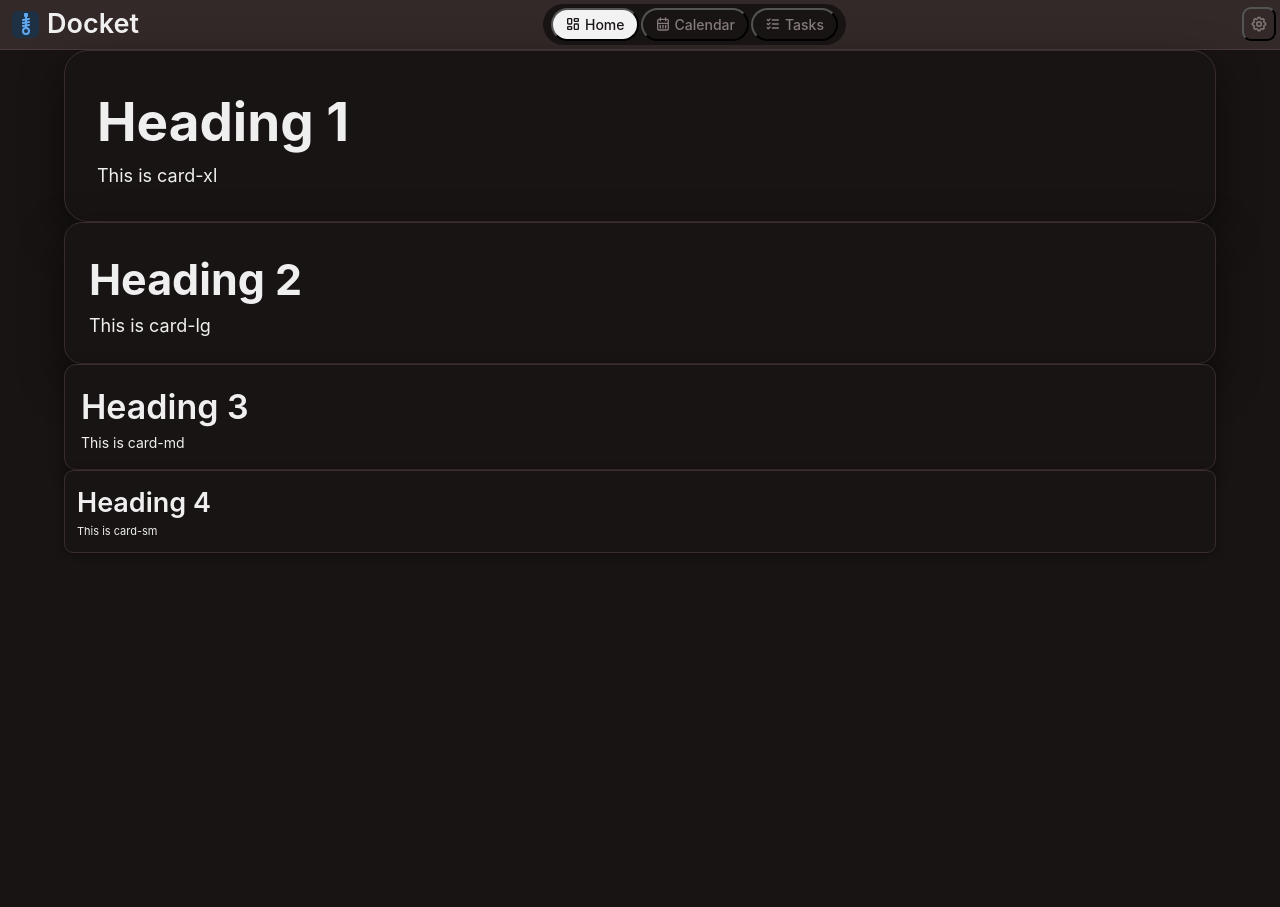
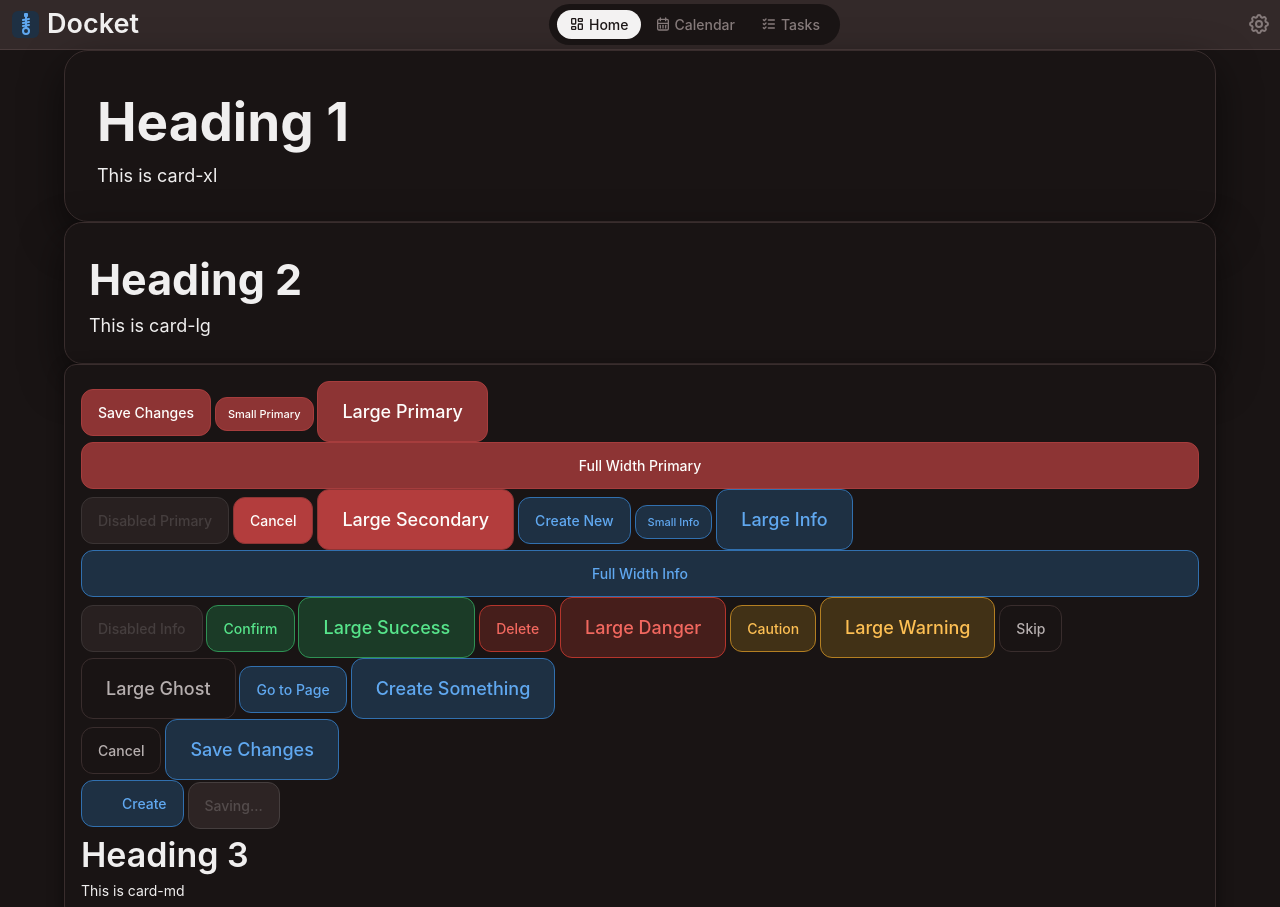
Before and after one commit to ElkanMAbraham/AI-Calender-System, a plain HTML site: page ui-playground.html in a window 1280 px wide. Shown: the top 907 px of the page. Before the commit the page ends 800 px from the top, so only its background shows below. Drawn offline with Linux system fonts and the light colour scheme; a web font is replaced by a local one.

Commit message:
IGNORE
Last PR didn't save properly

```diff
--- a/frontend/index.html
+++ b/ui-playground.html
@@ -8,10 +8,10 @@
     <link rel="preconnect" href="https://fonts.gstatic.com" crossorigin>
     <link href="https://fonts.googleapis.com/css2?family=Google+Sans+Flex:opsz,wght@6..144,1..1000&family=Google+Sans:ital,opsz,wght@0,17..18,400..700;1,17..18,400..700&family=Inter:ital,opsz,wght@0,14..32,100..900;1,14..32,100..900&display=swap" rel="stylesheet">
 
-    <link rel="stylesheet" href="styles/main.css" />
-    <link rel="stylesheet" href="styles/components.css" />
+    <link rel="stylesheet" href="frontend/styles/main.css" />
+    <link rel="stylesheet" href="frontend/styles/components.css" />
 
-    <script type="module" src="/main.js" defer></script>
+    <script type="module" src="frontend/main.js" defer></script>
 </head>
 <body>
     <nav>
@@ -30,7 +30,7 @@
             <h4>Docket</h4>
         </div>
         <div class="nav-segment">
-            <button class="nav-segment-item is-active">
+            <a class="nav-segment-item is-active">
                 <svg xmlns="http://www.w3.org/2000/svg" width="16" height="16" viewBox="0 0 24 24" fill="none" stroke="currentColor" stroke-width="2" stroke-linecap="round" stroke-linejoin="round" class="icon icon-tabler icons-tabler-outline icon-tabler-layout-dashboard">
                     <path stroke="none" d="M0 0h24v24H0z" fill="none" />
                     <path d="M5 4h4a1 1 0 0 1 1 1v6a1 1 0 0 1 -1 1h-4a1 1 0 0 1 -1 -1v-6a1 1 0 0 1 1 -1" />
@@ -39,8 +39,8 @@
                     <path d="M15 4h4a1 1 0 0 1 1 1v2a1 1 0 0 1 -1 1h-4a1 1 0 0 1 -1 -1v-2a1 1 0 0 1 1 -1" />
                 </svg>
                 Home
-            </button>
-            <button class="nav-segment-item">
+            </a>
+            <a class="nav-segment-item">
                 <svg xmlns="http://www.w3.org/2000/svg" width="16" height="16" viewBox="0 0 24 24" fill="none" stroke="currentColor" stroke-width="2" stroke-linecap="round" stroke-linejoin="round" class="icon icon-tabler icons-tabler-outline icon-tabler-calendar-month">
                     <path stroke="none" d="M0 0h24v24H0z" fill="none" />
                     <path d="M4 7a2 2 0 0 1 2 -2h12a2 2 0 0 1 2 2v12a2 2 0 0 1 -2 2h-12a2 2 0 0 1 -2 -2v-12" />
@@ -52,8 +52,8 @@
                     <path d="M16 14v4" />
                 </svg>
                 Calendar
-            </button>
-            <button class="nav-segment-item">
+            </a>
+            <a class="nav-segment-item">
                 <svg xmlns="http://www.w3.org/2000/svg" width="16" height="16" viewBox="0 0 24 24" fill="none" stroke="currentColor" stroke-width="2" stroke-linecap="round" stroke-linejoin="round" class="icon icon-tabler icons-tabler-outline icon-tabler-list-check">
                     <path stroke="none" d="M0 0h24v24H0z" fill="none" />
                     <path d="M3.5 5.5l1.5 1.5l2.5 -2.5" />
@@ -64,20 +64,18 @@
                     <path d="M11 18l9 0" />
                 </svg>
                 Tasks
-            </button>
+            </a>
         </div>
         <div class="nav-side">
-            <button class="nav-icon-btn" aria-label="Settings">
+            <a class="nav-icon-btn" aria-label="Settings">
                 <svg xmlns="http://www.w3.org/2000/svg" width="24" height="24" viewBox="0 0 24 24" fill="none" stroke="currentColor" stroke-width="2" stroke-linecap="round" stroke-linejoin="round" class="icon icon-tabler icons-tabler-outline icon-tabler-settings">
                     <path stroke="none" d="M0 0h24v24H0z" fill="none" />
                     <path d="M10.325 4.317c.426 -1.756 2.924 -1.756 3.35 0a1.724 1.724 0 0 0 2.573 1.066c1.543 -.94 3.31 .826 2.37 2.37a1.724 1.724 0 0 0 1.065 2.572c1.756 .426 1.756 2.924 0 3.35a1.724 1.724 0 0 0 -1.066 2.573c.94 1.543 -.826 3.31 -2.37 2.37a1.724 1.724 0 0 0 -2.572 1.065c-.426 1.756 -2.924 1.756 -3.35 0a1.724 1.724 0 0 0 -2.573 -1.066c-1.543 .94 -3.31 -.826 -2.37 -2.37a1.724 1.724 0 0 0 -1.065 -2.572c-1.756 -.426 -1.756 -2.924 0 -3.35a1.724 1.724 0 0 0 1.066 -2.573c-.94 -1.543 .826 -3.31 2.37 -2.37c1 .608 2.296 .07 2.572 -1.065" />
                     <path d="M9 12a3 3 0 1 0 6 0a3 3 0 0 0 -6 0" />
                 </svg>
-            </button>
+            </a>
         </div>
     </nav>
-
-
 
     <main class="container">
         <div class="card" data-size="xl">
@@ -90,6 +88,62 @@
         </div>
 
         <div class="card" data-size="md">
+            <!-- PRIMARY BUTTONS -->
+            <button data-btn="primary">Save Changes</button>
+            <button data-btn="primary" data-size="sm">Small Primary</button>
+            <button data-btn="primary" data-size="lg">Large Primary</button>
+            <button data-btn="primary" data-width="full">Full Width Primary</button>
+            <button data-btn="primary" disabled>Disabled Primary</button>
+
+            <!-- SECONDARY BUTTONS -->
+            <button data-btn="secondary">Cancel</button>
+            <button data-btn="secondary" data-size="lg">Large Secondary</button>
+
+            <!-- INFO BUTTONS (Primary CTA) -->
+            <button data-btn="info">Create New</button>
+            <button data-btn="info" data-size="sm">Small Info</button>
+            <button data-btn="info" data-size="lg">Large Info</button>
+            <button data-btn="info" data-width="full">Full Width Info</button>
+            <button data-btn="info" disabled>Disabled Info</button>
+
+            <!-- SUCCESS BUTTONS -->
+            <button data-btn="success">Confirm</button>
+            <button data-btn="success" data-size="lg">Large Success</button>
+
+            <!-- DANGER BUTTONS -->
+            <button data-btn="danger">Delete</button>
+            <button data-btn="danger" data-size="lg">Large Danger</button>
+
+            <!-- WARNING BUTTONS -->
+            <button data-btn="warning">Caution</button>
+            <button data-btn="warning" data-size="lg">Large Warning</button>
+
+            <!-- GHOST BUTTONS (Secondary/Tertiary action) -->
+            <button data-btn="ghost">Skip</button>
+            <button data-btn="ghost" data-size="lg">Large Ghost</button>
+
+            <!-- LINKS STYLED AS BUTTONS -->
+            <a href="/page" data-btn="info">Go to Page</a>
+            <a href="/create" data-btn="info" data-size="lg">Create Something</a>
+
+            <!-- COMBINED EXAMPLE -->
+            <div class="row-end">
+                <button data-btn="ghost">Cancel</button>
+                <button data-btn="info" data-size="lg">Save Changes</button>
+            </div>
+
+            <!-- WITH ICONS (using flexbox) -->
+            <button data-btn="info">
+                <svg class="icon" width="16" height="16" viewBox="0 0 16 16">
+                    <!-- Your icon SVG here -->
+                </svg>
+                Create
+            </button>
+
+            <!-- LOADING STATE -->
+            <button data-btn="info" class="is-loading" disabled>
+                <span>Saving...</span>
+            </button>
             <h3>Heading 3</h3>
             <p>This is card-md</p>
         </div>
```
Lines whose indentation alone changed are shown as unchanged.
